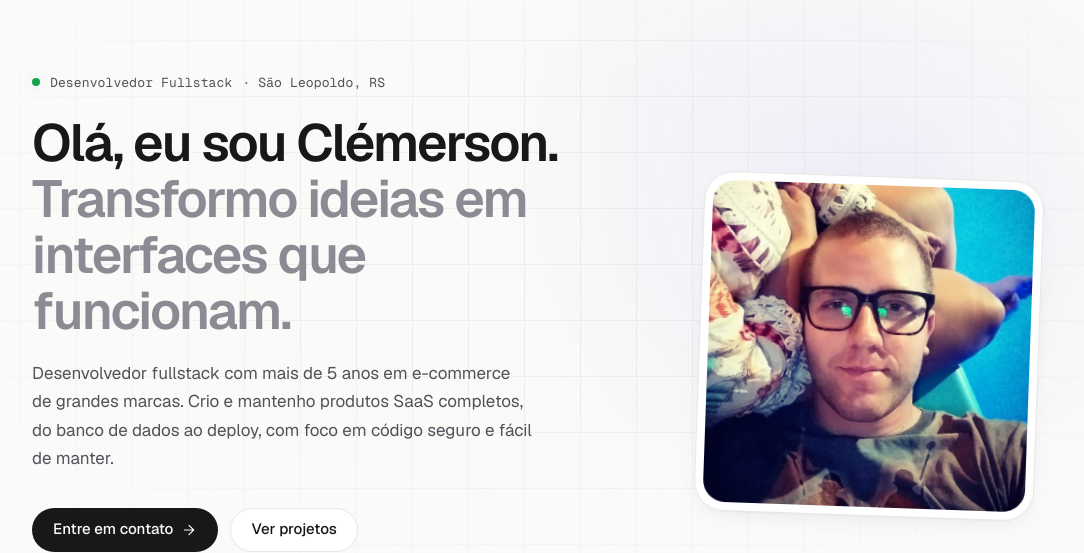
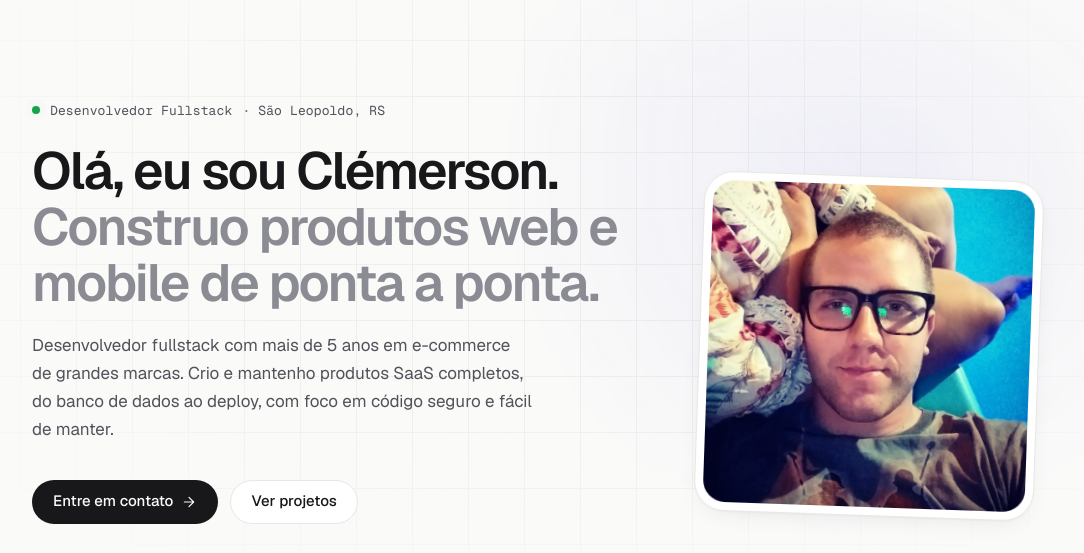
Before and after one commit to clemersonbp/clemersonbp.github.io, a plain HTML site: page index.html in a window 1280 px wide. Shown: the part 72-625 px from the top of the page, without its empty margins (92-1176 px from the left). Drawn offline with nearby package versions, Linux system fonts and the light colour scheme.

Commit message:
style: make hero title more direct
Co-Authored-By: Claude Opus 5.5 <noreply@anthropic.com>

```diff
--- a/index.html
+++ b/index.html
@@ -146,7 +146,7 @@
                     </p>
                     <h1 class="hero-title reveal">
                         Olá, eu sou Clémerson.<br>
-                        <span class="muted">Transformo ideias em interfaces que funcionam.</span>
+                        <span class="muted">Construo produtos web e mobile de ponta a ponta.</span>
                     </h1>
                     <p class="hero-description reveal">
                         Desenvolvedor fullstack com mais de 5 anos em e-commerce de grandes marcas. Crio e mantenho
```
